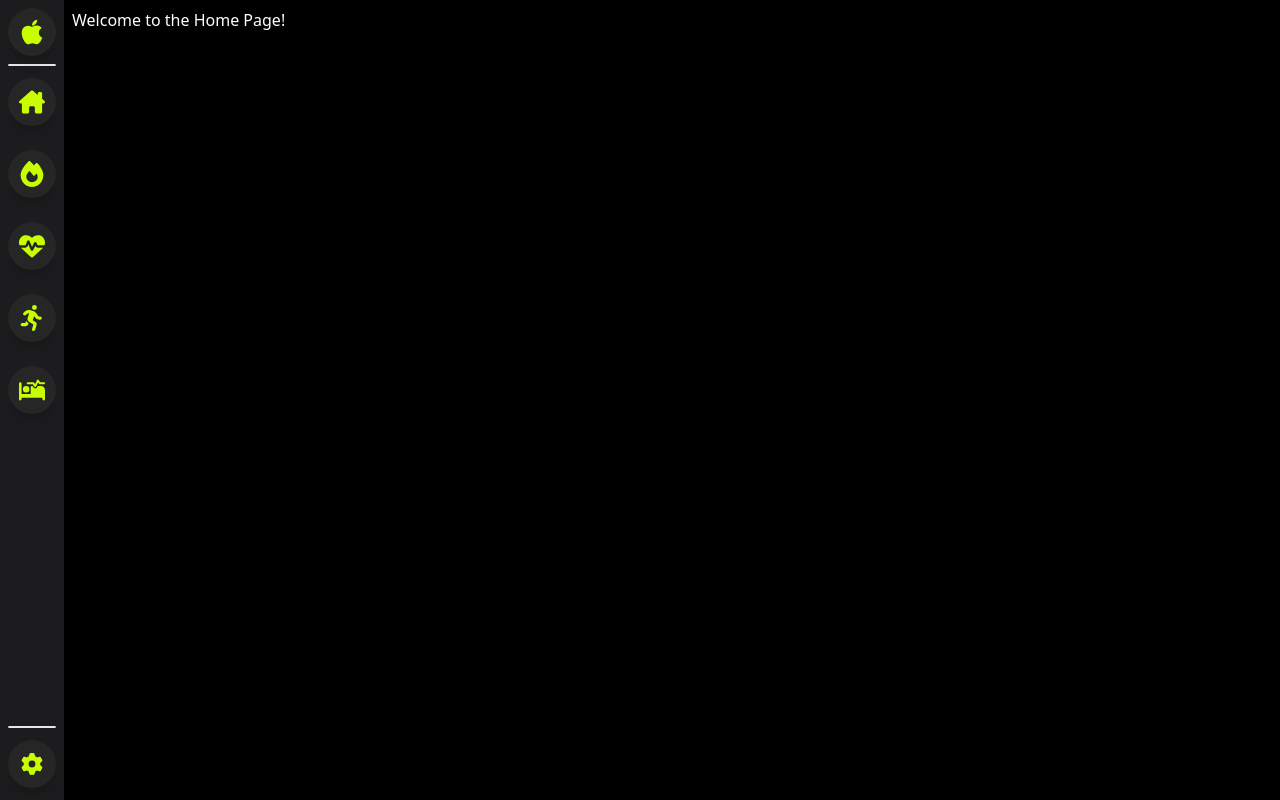
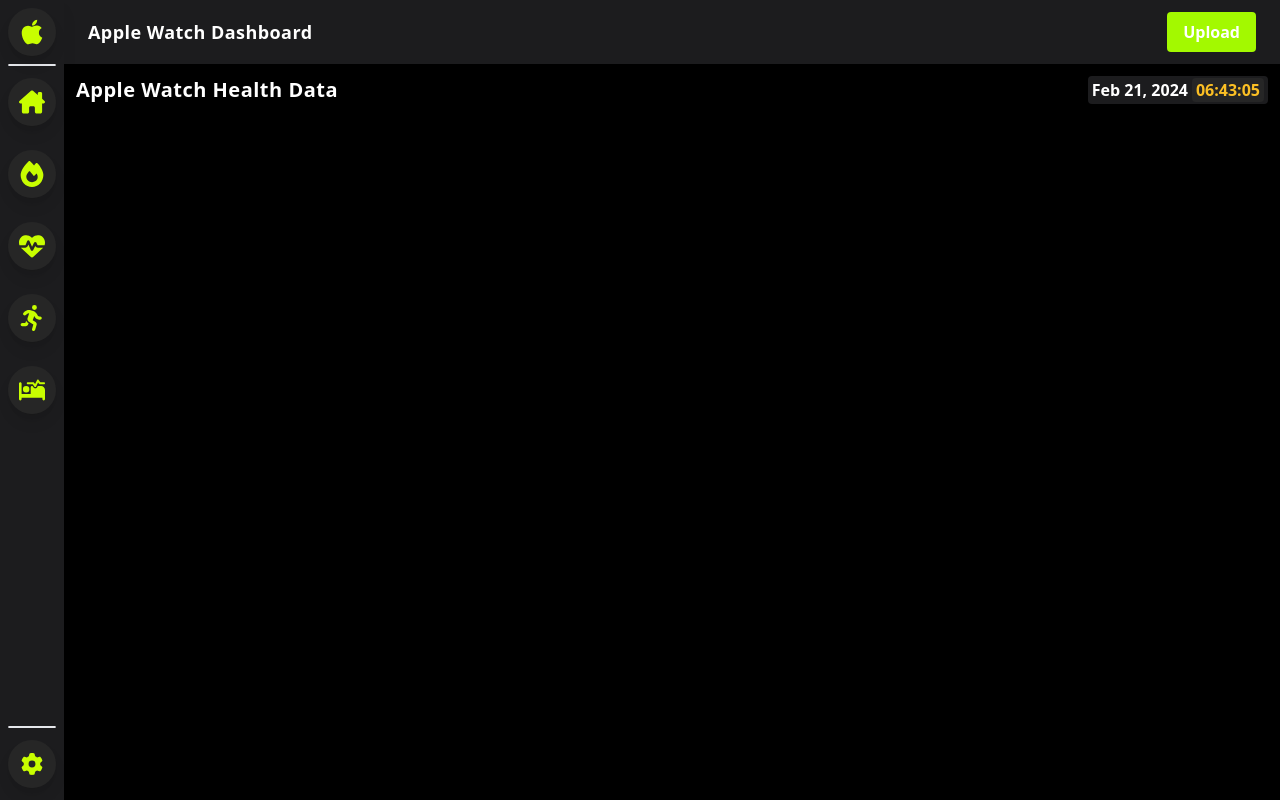
Before and after one commit to Jdwalli/Apple-Watch-Workouts, a React (Create React App) app in the folder frontend/: page / in a window 1280 px wide. Built offline with nearby package versions, Linux system fonts and the light colour scheme.

Commit message:
Updated home page

```diff
--- a/frontend/src/App.tsx
+++ b/frontend/src/App.tsx
@@ -3,6 +3,7 @@ import { Routes, Route } from "react-router-dom";
 
 // Navigation
 import VerticalNavigation from "./components/navigation/VerticalNavigation";
+import TopHeader from "./components/navigation/TopHeader";
 
 // Pages
 import HomePage from "./pages/home/HomePage";
@@ -15,7 +16,8 @@ function App() {
   return (
     <div className="bg-black">
       <VerticalNavigation />
-      <div className="ml-16 p-2">
+      <TopHeader />
+      <div className="ml-16">
       <Routes>
         <Route path="/" element={<HomePage />} />
         <Route path="/activity" element={<ActivityPage />} />
--- a/frontend/src/components/common/DateTime.tsx
+++ b/frontend/src/components/common/DateTime.tsx
@@ -15,11 +15,11 @@ const DateTime: React.FC<Props> = (props: Props) => {
 
   return (
       <div className="w-full">
-          <div className="flex bg-shade pr-1 pl-1 pt-0.5 pb-0.5 rounded">
+          <div className="flex bg-[#1C1C1E] justify-center items-center pr-1 pl-1 pt-0.5 pb-0.5 rounded">
               <div className="mr-1">
                   <span className="text-md text-white font-bold"> {date} </span>
               </div>
-              <div className="bg-grayshade rounded">
+              <div className="bg-[#262626] rounded">
                   <span className="text-md text-amber-400 font-bold p-1"> {time} </span>
               </div>
           </div>
--- a/frontend/src/pages/home/HomePage.tsx
+++ b/frontend/src/pages/home/HomePage.tsx
@@ -1,11 +1,16 @@
 import React from "react";
+import DateTime from "../../components/common/DateTime";
 
 interface Props {}
 
 const HomePage: React.FC<Props> = (props: Props) => {
   return (
-    <div>
-      <h1> Welcome to the Home Page!</h1>
+    <div className="p-3 flex w-full">
+      <h1 className="text-xl font-semibold tracking-wide"> Apple Watch Health Data </h1>
+      <div className="ml-auto">
+      <DateTime timestamp={"2024-02-21 01:43:05 -0500"} />
+      </div>
+
     </div>
   );
 };
```
